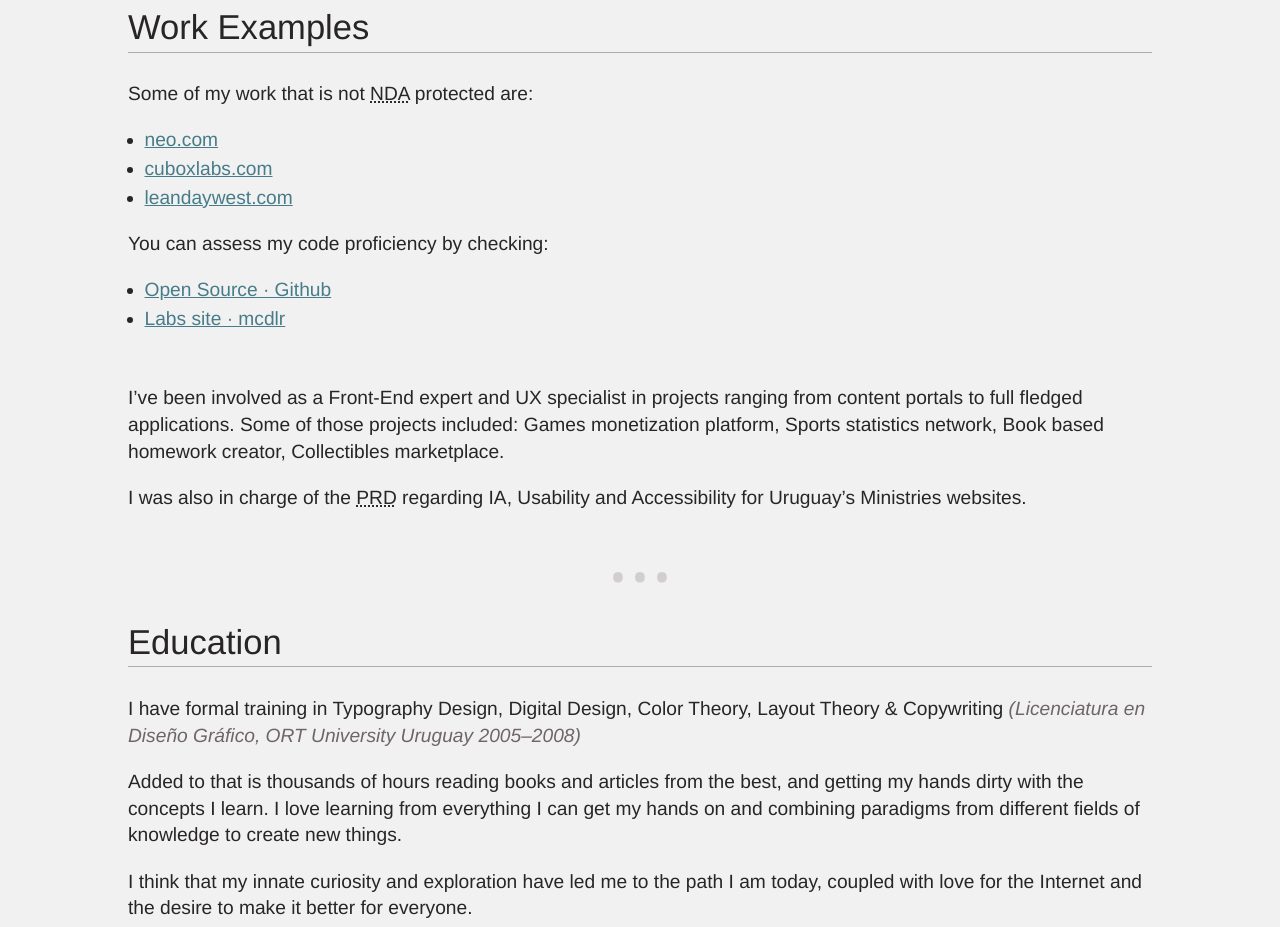
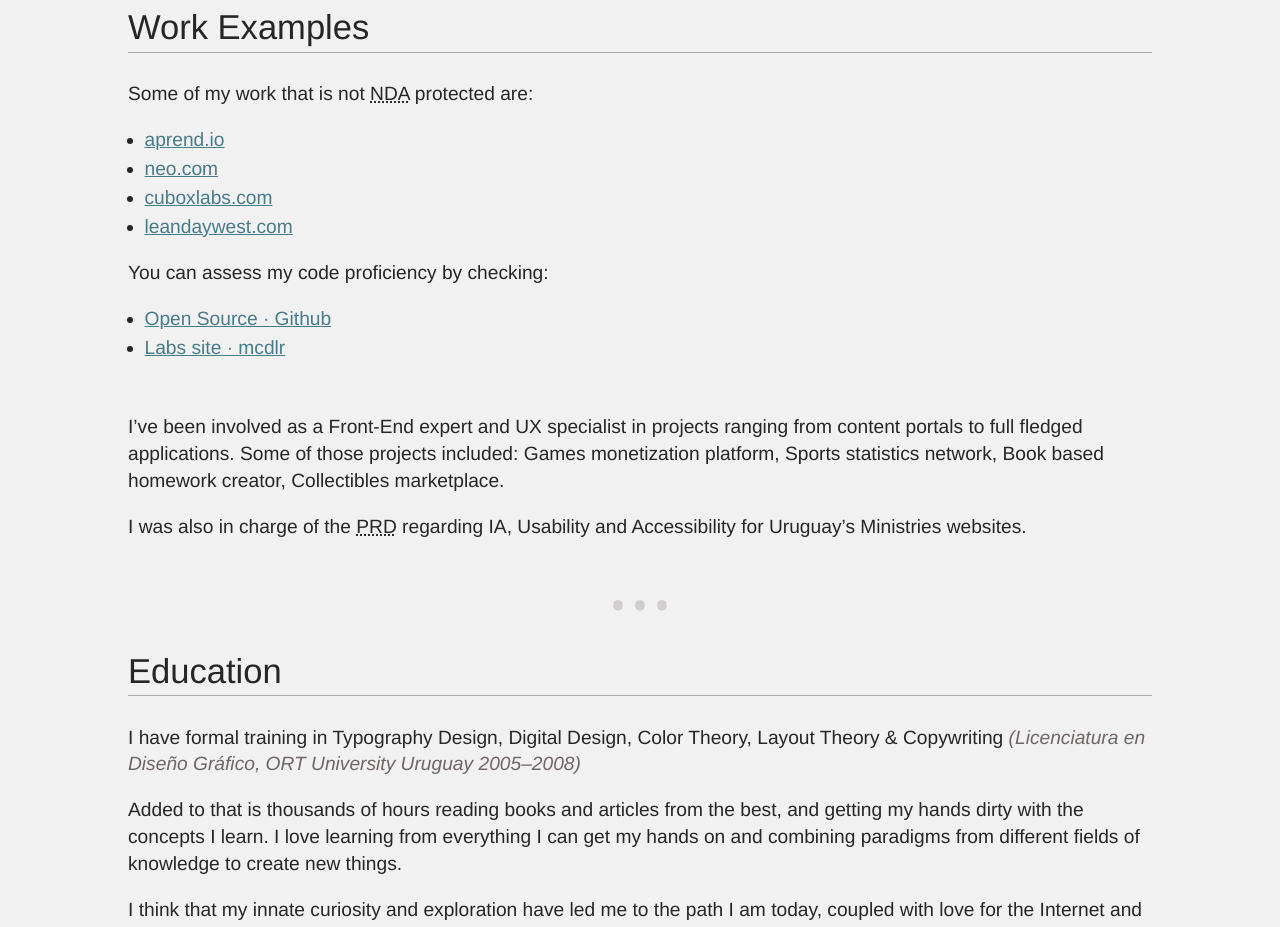
Before and after one commit to DrummerHead/Nicolas-Barrera-CV, a plain HTML site: page index.html in a window 1280 px wide. Shown: the part 1937-2864 px from the top of the page. Drawn offline with Linux system fonts and the light colour scheme.

Commit message:
Add aprend.io as work example

```diff
--- a/index.html
+++ b/index.html
@@ -159,6 +159,7 @@ https://github.com/DrummerHead/Nicolas-Barrera-CV
 
     <p>Some of my work that is not <abbr title='Non-Disclosure Agreement'>NDA</abbr> protected are:</p>
     <ul>
+      <li><a href='http://aprend.io/' rel='external'>aprend.io</a></li>
       <li><a href='http://www.neo.com/' rel='external'>neo.com</a></li>
       <li><a href='http://cuboxlabs.com/' rel='external'>cuboxlabs.com</a></li>
       <li><a href='http://www.leandaywest.com/' rel='external'>leandaywest.com</a></li>
```
